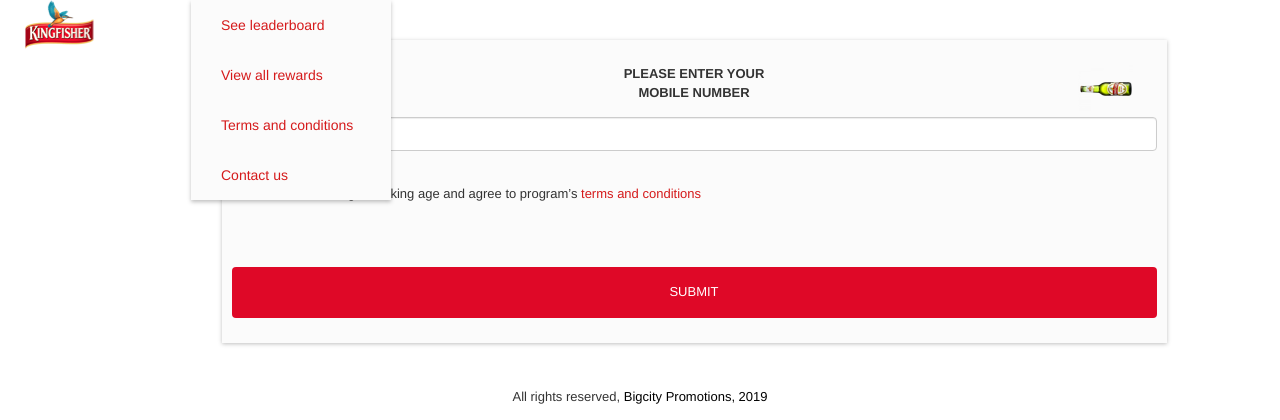
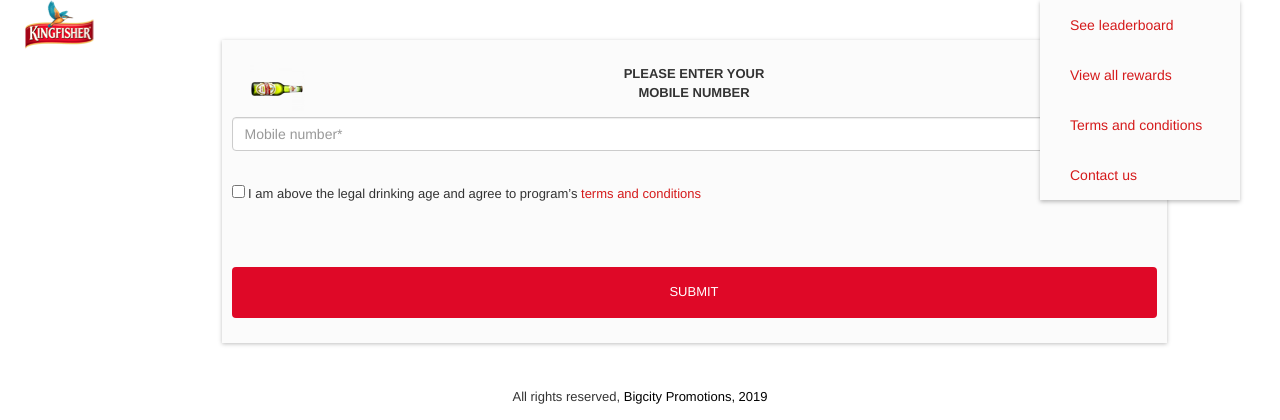
Before and after one commit to ansarianam02/kingfisher, a PHP site: page /index.html in a window 1280 px wide. Shown: the top 420 px of the page. Run offline with PHP 8.4, Linux system fonts and the light colour scheme; some libraries are stand-ins or nearby versions.

Commit message:
Update layout.css

```diff
--- a/css/layout.css
+++ b/css/layout.css
@@ -103,15 +103,16 @@ section.game.footer-section::before{
   padding-left: 2.5rem;
 }
 .navbar-collapse{
- margin-left: 17.6rem !important;
+ /* margin-left: 17.6rem !important; */
 }
 .navbar-inverse .navbar-collapse, .navbar-inverse .navbar-form {
     border: none !important;
     box-shadow: 0 2px 4px 0 rgba(0, 0, 0, 0.25);
     background-color: #fbfbfb;
-    position: absolute;
-    z-index: 99;
+     position: absolute;
+     z-index: 99;
     width: 20rem;
+     right: 4rem;
 }
 
 .navbar-inverse .navbar-nav > li > a{
```
